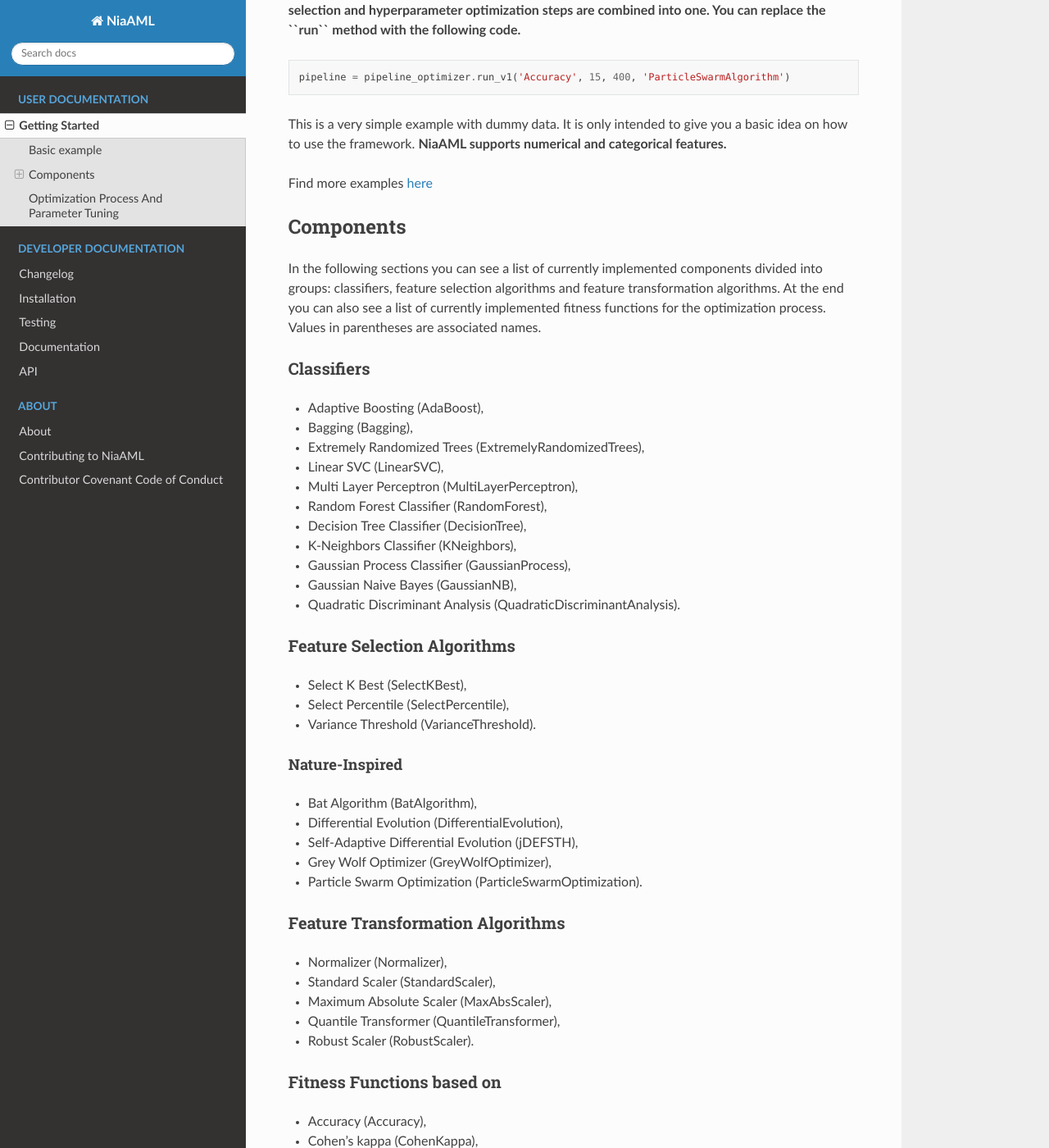
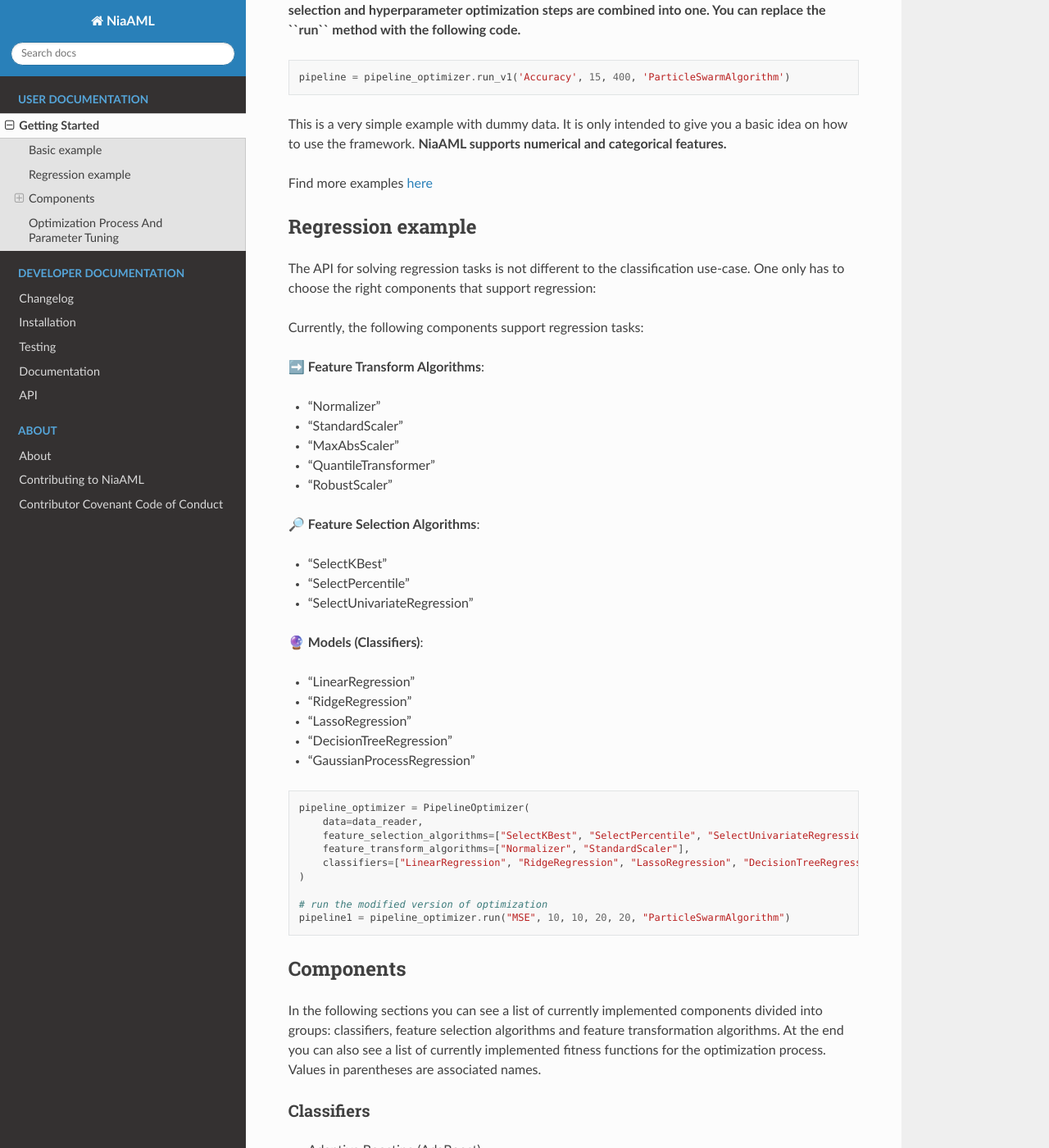
Before and after one commit to firefly-cpp/NiaAML, a Sphinx documentation site: the page built from docs/getting_started.rst, in a window 1280 px wide and 1400 px high, scrolled down 1318 px. Shown: the whole window at 82% size. Built offline with Sphinx 7.4.7 and the Read the Docs theme 2.0.0, drawn with Linux system fonts in a browser that asks for light colours.

Commit message:
📖 added regression examples to the sphinx docs

```diff
--- a/docs/getting_started.rst
+++ b/docs/getting_started.rst
@@ -63,6 +63,47 @@
 This is a very simple example with dummy data. It is only intended to give you a basic idea on how to use the framework. **NiaAML supports numerical and categorical features.**
 
 Find more examples `here <https://github.com/lukapecnik/NiaAML/tree/master/examples>`_
+
+Regression example
+------------------
+
+The API for solving regression tasks is not different to the classification use-case. One only has to choose the right components that support regression:
+
+Currently, the following components support regression tasks:
+
+➡️ **Feature Transform Algorithms**:
+
+* "Normalizer"
+* "StandardScaler"
+* "MaxAbsScaler"
+* "QuantileTransformer"
+* "RobustScaler"
+
+🔎 **Feature Selection Algorithms**:
+
+* "SelectKBest"
+* "SelectPercentile"
+* "SelectUnivariateRegression"
+
+🔮 **Models (Classifiers)**:
+
+* "LinearRegression"
+* "RidgeRegression"
+* "LassoRegression"
+* "DecisionTreeRegression"
+* "GaussianProcessRegression"
+
+.. code:: python
+
+    pipeline_optimizer = PipelineOptimizer(
+        data=data_reader,
+        feature_selection_algorithms=["SelectKBest", "SelectPercentile", "SelectUnivariateRegression"],
+        feature_transform_algorithms=["Normalizer", "StandardScaler"],
+        classifiers=["LinearRegression", "RidgeRegression", "LassoRegression", "DecisionTreeRegression", "GaussianProcessRegression"],
+    )
+
+    # run the modified version of optimization
+    pipeline1 = pipeline_optimizer.run("MSE", 10, 10, 20, 20, "ParticleSwarmAlgorithm")
 
 Components
 ----------
--- a/docs/index.rst
+++ b/docs/index.rst
@@ -7,7 +7,7 @@
 
 * **Free software:** MIT license
 * **Github repository:** https://github.com/lukapecnik/NiaAML
-* **Python versions:** 3.6.x, 3.7.x, 3.8.x
+* **Python versions:** 3.11.x, 3.12.x
 
 The main documentation is organized into a couple of sections:
 
```
